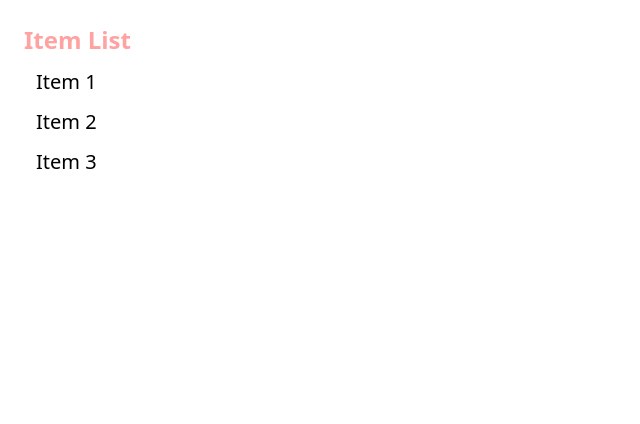
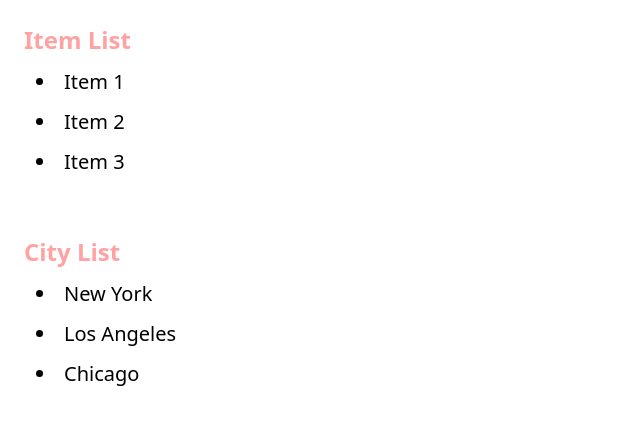
Before and after one commit to nazmulh24/React_Basic, a React (Vite) app: page / in a window 1280 px wide. Shown: the top 424 px of the page, without its empty margins (0-640 px from the left). Built offline with nearby package versions, Linux system fonts and the light colour scheme.

Commit message:
28.9 Passing Data Using Props

```diff
--- a/src/App.jsx
+++ b/src/App.jsx
@@ -3,11 +3,13 @@ import FirstComponent from "./components/FirstComponent";
 import List from "./components/List";
 
 function App() {
+  const items = ["Item 1", "Item 2", "Item 3"];
+  const cities = ["New York", "Los Angeles", "Chicago"];
+
   return (
     <>
-      {/* <FirstComponent /> */}
-
-      <List></List>
+      <List items={items} heading="Item List" />
+      <List items={cities} heading="City List" />
     </>
   );
 }
--- a/src/components/List.jsx
+++ b/src/components/List.jsx
@@ -1,23 +1,21 @@
 import React, { useState } from "react";
 
-const List = () => {
-  const items = ["Item 1", "Item 2", "Item 3"];
+const List = ({ items = [], heading }) => {
+  console.log(items);
 
   const [selectedIndex, setSelectedIndex] = useState(-1);
   console.log(selectedIndex);
 
-  // const [name, setName] = useState(""); //--> DataType jemon hobe default value o temon hobe...
-
   return (
     <div className="p-6 text-xl">
-      <h1 className="text-2xl font-bold text-red-300">Item List</h1>
+      <h1 className="text-2xl font-bold text-red-300">{heading}</h1>
 
-      <ul>
+      <ul className="list-disc list-inside">
         {items.map((item, index) => (
           <li
             className={
               selectedIndex === index
-                ? "cursor-pointer hover:text-red-500 bg-blue-500 m-3"
+                ? "hover:cursor-pointer bg-blue-500 m-6"
                 : "m-3"
             }
             onClick={() => setSelectedIndex(index)}
```
